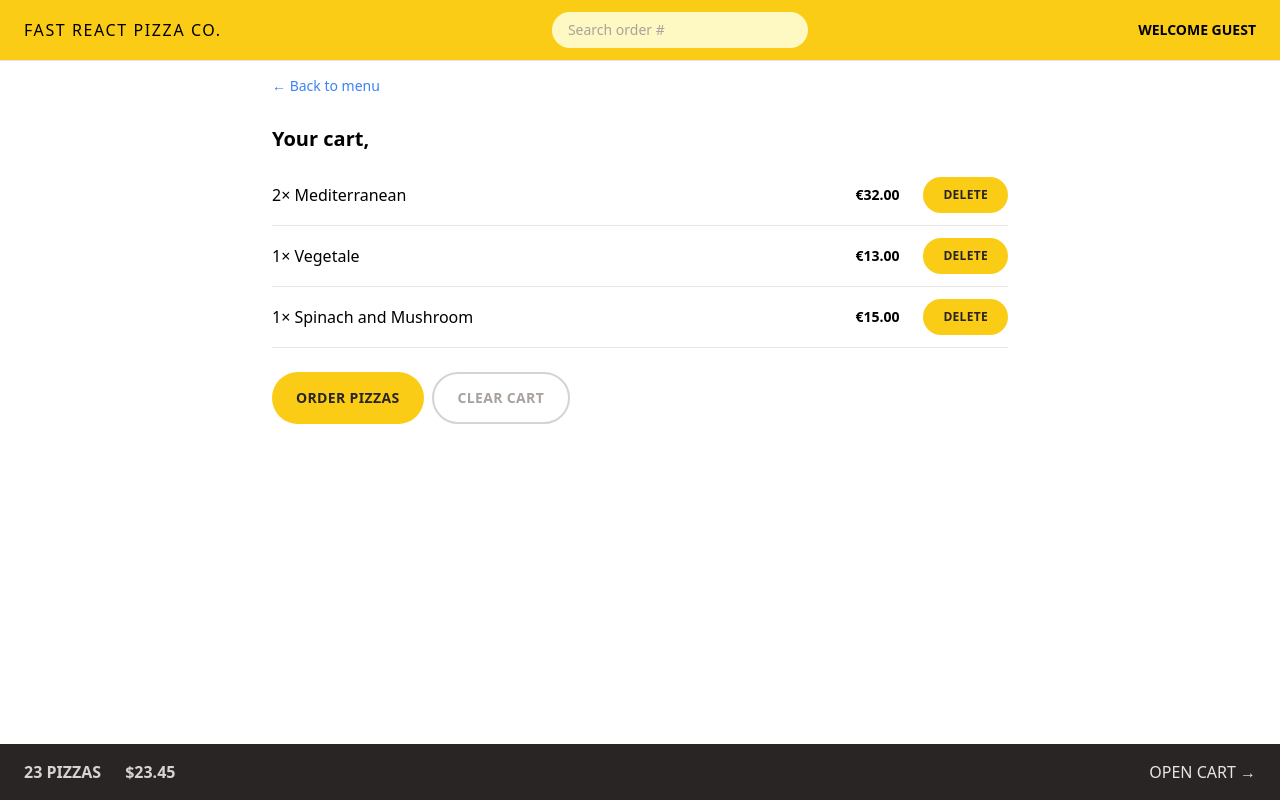
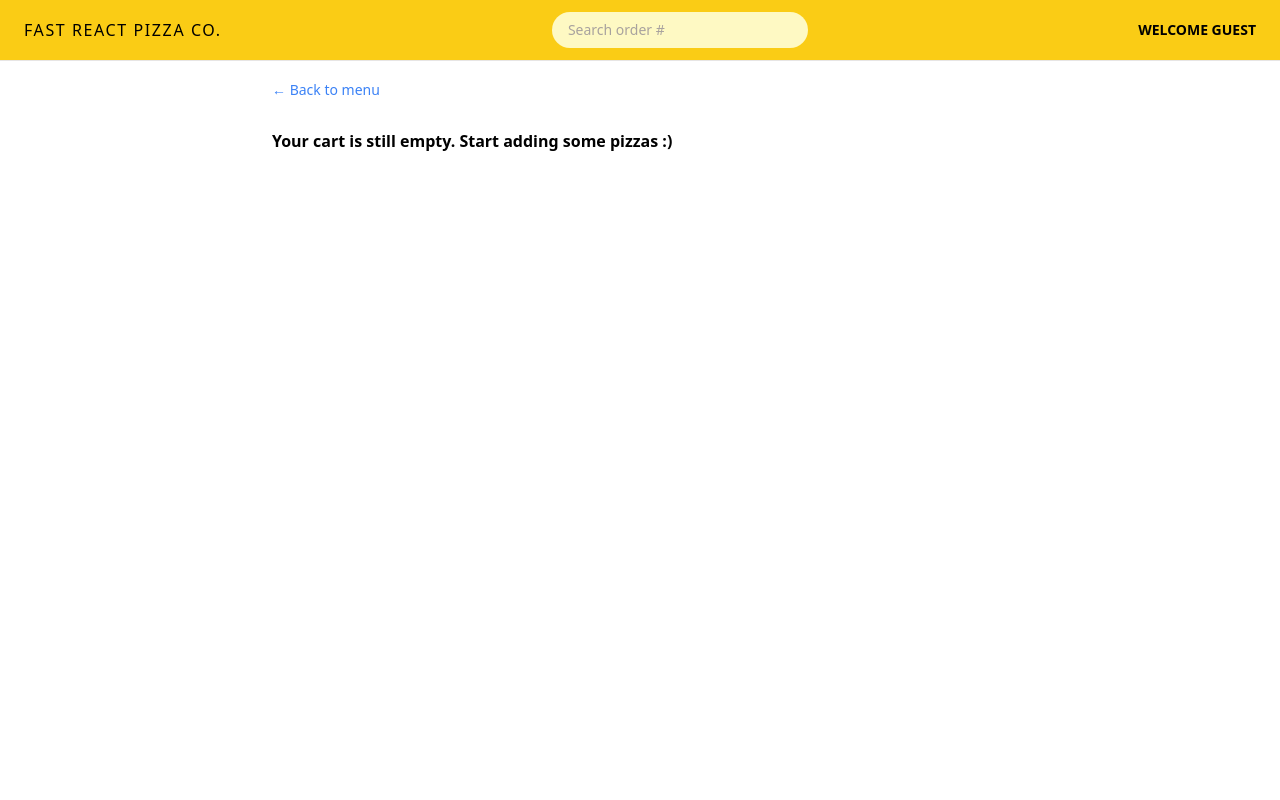
Before and after one commit to Hariharan107/React-Restaurant, a React (Vite) app: page /cart in a window 1280 px wide. Built offline with nearby package versions, Linux system fonts and the light colour scheme; the HTML template or start-up script is replaced by a standard one.

Commit message:
Added Cart functionalities

```diff
--- a/src/features/cart/Cart.jsx
+++ b/src/features/cart/Cart.jsx
@@ -1,37 +1,19 @@
-import { Link } from 'react-router-dom';
 import LinkButton from '../../ui/LinkButton';
 import Button from '../../ui/Button';
 import CartItem from './CartItem';
-import { useSelector } from 'react-redux';
-
-const fakeCart = [
-  {
-    pizzaId: 12,
-    name: 'Mediterranean',
-    quantity: 2,
-    unitPrice: 16,
-    totalPrice: 32,
-  },
-  {
-    pizzaId: 6,
-    name: 'Vegetale',
-    quantity: 1,
-    unitPrice: 13,
-    totalPrice: 13,
-  },
-  {
-    pizzaId: 11,
-    name: 'Spinach and Mushroom',
-    quantity: 1,
-    unitPrice: 15,
-    totalPrice: 15,
-  },
-];
+import { useSelector, useDispatch } from 'react-redux';
+import { clearCart, getCart } from './cartSlice';
+import EmptyCart from './EmptyCart';
+import { getUserName } from '../user/userSlice';
 
 function Cart() {
-  const cart = fakeCart;
-  const { userName } = useSelector((state) => state.user);
-
+  const cart = useSelector(getCart);
+  const userName = useSelector(getUserName);
+  const dispatch = useDispatch();
+  const handleClearCart = () => {
+    dispatch(clearCart());
+  };
+  if (cart.length === 0) return <EmptyCart />;
   return (
     <div className='px-4 py-3'>
       <LinkButton to='/menu'>&larr; Back to menu</LinkButton>
@@ -49,7 +31,9 @@ function Cart() {
           Order pizzas
         </Button>
 
-        <Button type='secondary'>Clear cart</Button>
+        <Button type='secondary' onClick={handleClearCart}>
+          Clear cart
+        </Button>
       </div>
     </div>
   );
--- a/src/features/cart/CartOverview.jsx
+++ b/src/features/cart/CartOverview.jsx
@@ -1,13 +1,17 @@
 import { Link } from 'react-router-dom';
-
+import { useSelector } from 'react-redux';
+import { getTotalCartPrice, getTotalCartQuantity } from './cartSlice';
 function CartOverview() {
+  const totalCartPrice = useSelector(getTotalCartPrice);
+  const totalCartQuantity = useSelector(getTotalCartQuantity);
+  if (totalCartQuantity === 0) return null;
   return (
-    <div className="flex items-center justify-between bg-stone-800 px-4 py-4 text-sm uppercase text-stone-200 sm:px-6 md:text-base">
-      <p className="space-x-4 font-semibold text-stone-300 sm:space-x-6">
-        <span>23 pizzas</span>
-        <span>$23.45</span>
+    <div className='flex items-center justify-between bg-stone-800 px-4 py-4 text-sm uppercase text-stone-200 sm:px-6 md:text-base'>
+      <p className='space-x-4 font-semibold text-stone-300 sm:space-x-6'>
+        <span>{totalCartQuantity} Pizza</span>
+        <span>${totalCartPrice}</span>
       </p>
-      <Link to="/cart">Open cart &rarr;</Link>
+      <Link to='/cart'>Open cart &rarr;</Link>
     </div>
   );
 }
--- a/src/features/cart/EmptyCart.jsx
+++ b/src/features/cart/EmptyCart.jsx
@@ -1,11 +1,12 @@
-import { Link } from 'react-router-dom';
-
+import LinkButton from '../../ui/LinkButton';
 function EmptyCart() {
   return (
-    <div>
-      <Link to="/menu">&larr; Back to menu</Link>
+    <div className='py-4 px-4'>
+      <LinkButton to='/menu'>&larr; Back to menu</LinkButton>
 
-      <p>Your cart is still empty. Start adding some pizzas :)</p>
+      <p className='font-semibold mt-7'>
+        Your cart is still empty. Start adding some pizzas :)
+      </p>
     </div>
   );
 }
--- a/src/features/cart/cartSlice.js
+++ b/src/features/cart/cartSlice.js
@@ -1,15 +1,6 @@
 import { createSlice } from '@reduxjs/toolkit';
 const initialState = {
-  //   cart: [],
-  cart: [
-    {
-      pizzaId: 12,
-      name: 'TEST',
-      quantity: 2,
-      unitPrice: 23,
-      totalPrice: 36,
-    },
-  ],
+  cart: [],
 };
 const cartSlice = createSlice({
   name: 'cart',
@@ -31,8 +22,8 @@ const cartSlice = createSlice({
       item.quantity++;
       item.totalPrice = state.quantity * state.unitPrice;
     },
-    clearCart(state, action) {
-      state.cart = initialState;
+    clearCart(state) {
+      state.cart = [];
     },
   },
 });
@@ -45,3 +36,8 @@ export const {
 } = cartSlice.actions;
 
 export default cartSlice.reducer;
+export const getCart = (state) => state.cart.cart;
+export const getTotalCartPrice = (state) =>
+  state.cart.cart.reduce((acc, curr) => acc + curr.totalPrice, 0);
+export const getTotalCartQuantity = (state) =>
+  state.cart.cart.reduce((acc, curr) => acc + curr.quantity, 0);
--- a/src/features/menu/MenuItem.jsx
+++ b/src/features/menu/MenuItem.jsx
@@ -1,9 +1,21 @@
 import Button from '../../ui/Button';
 import { formatCurrency } from '../../utils/helpers';
-
+import { useDispatch } from 'react-redux';
+import { addItem } from '../cart/cartSlice';
 function MenuItem({ pizza }) {
   const { id, name, unitPrice, ingredients, soldOut, imageUrl } = pizza;
-
+  const dispatch = useDispatch();
+  const handleAddToCart = () => {
+    const newItem = {
+      pizzaId: id,
+      name,
+      unitPrice,
+      quantity: 1,
+      totalPrice: unitPrice * 1,
+    };
+    console.log(newItem);
+    dispatch(addItem(newItem));
+  };
   return (
     <li className='flex gap-4 py-2'>
       <img
@@ -25,9 +37,11 @@ function MenuItem({ pizza }) {
             </p>
           )}
 
-          <Button type='small' to='/cart'>
-            Add to cart
-          </Button>
+          {!soldOut && (
+            <Button type='small' onClick={handleAddToCart}>
+              Add to cart
+            </Button>
+          )}
         </div>
       </div>
     </li>
--- a/src/features/user/userSlice.js
+++ b/src/features/user/userSlice.js
@@ -35,3 +35,4 @@ const userSlice = createSlice({
 });
 export const { updateName } = userSlice.actions;
 export default userSlice.reducer;
+export const getUserName = (state) => state.user.userName;
--- a/src/ui/Button.jsx
+++ b/src/ui/Button.jsx
@@ -1,6 +1,6 @@
 import { Link } from 'react-router-dom';
 
-function Button({ children, disabled, to, type }) {
+function Button({ children, disabled, to, type, onClick }) {
   const base =
     'inline-block text-sm rounded-full bg-yellow-400 font-semibold uppercase tracking-wide text-stone-800 transition-colors duration-300 hover:bg-yellow-300 focus:bg-yellow-300 focus:outline-none focus:ring focus:ring-yellow-300 focus:ring-offset-2 disabled:cursor-not-allowed';
 
@@ -17,7 +17,12 @@ function Button({ children, disabled, to, type }) {
         {children}
       </Link>
     );
-
+  if (onClick)
+    return (
+      <button disabled={disabled} className={styles[type]} onClick={onClick}>
+        {children}
+      </button>
+    );
   return (
     <button disabled={disabled} className={styles[type]}>
       {children}
--- a/src/ui/Home.jsx
+++ b/src/ui/Home.jsx
@@ -4,7 +4,6 @@ import Button from './Button';
 
 function Home() {
   const userName=useSelector(state=>state.user.userName)
-  const user=userName.charAt(0).toUpperCase()+userName.slice(1)
   return (
     <div className="my-10 px-4 text-center sm:my-16">
       <h1 className="mb-8  text-xl font-semibold md:text-3xl">
```
Also changed, not shown: src/features/cart/CartItem.jsx (+7 -5 lines).
